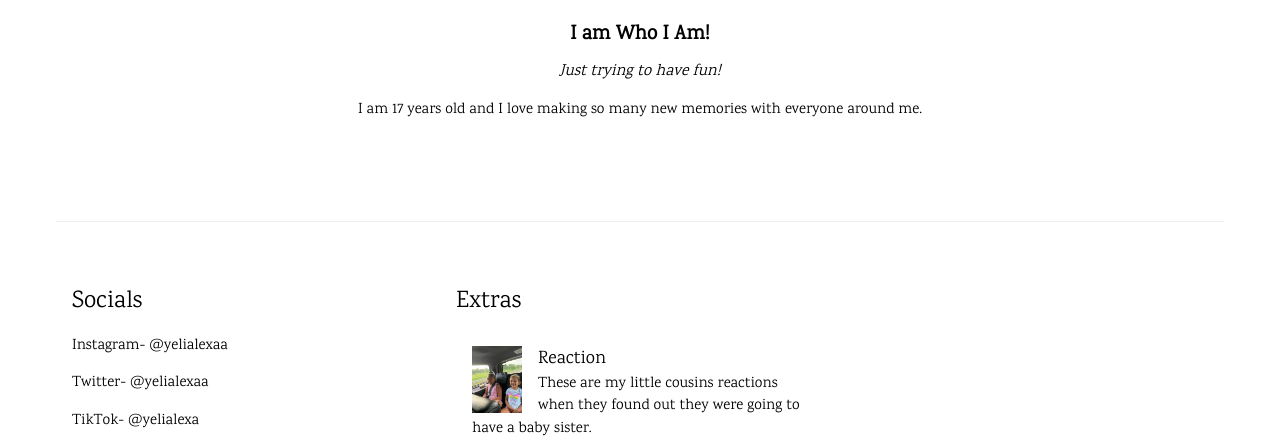
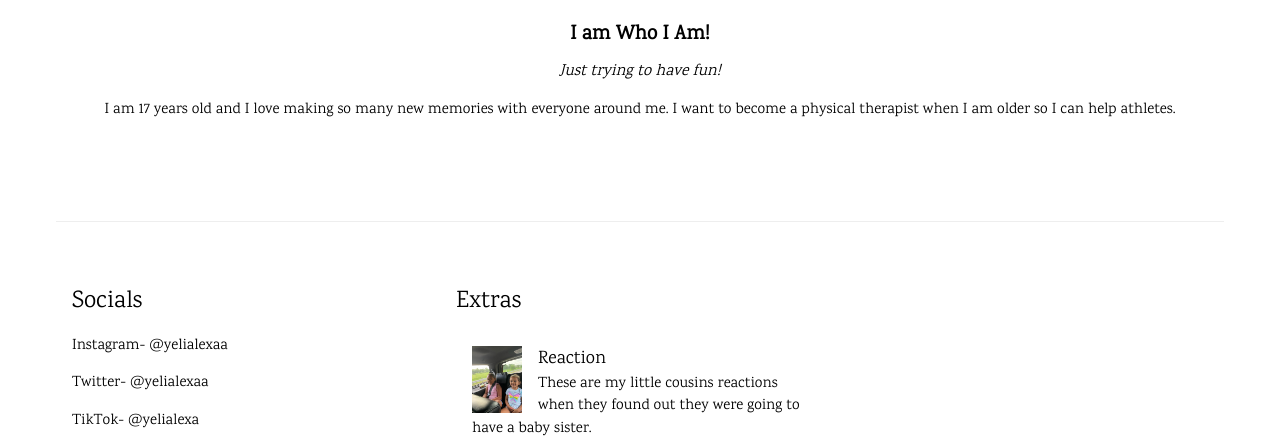
Before and after one commit to yolivares/yolivares.github.io, a plain HTML site: page index.html in a window 1280 px wide. Shown: the part 2314-2758 px from the top of the page. Drawn offline with nearby package versions, Linux system fonts and the light colour scheme.

Commit message:
Update index.html

```diff
--- a/index.html
+++ b/index.html
@@ -115,7 +115,7 @@ body,h1,h2,h3,h4,h5,h6 {font-family: "Karma", sans-serif}
     <div class="w3-padding-32">
       <h4><b>I am Who I Am!</b></h4>
       <h6><i>Just trying to have fun!</i></h6>
-      <p>I am 17 years old and I love making so many new memories with everyone around me.</p>
+      <p>I am 17 years old and I love making so many new memories with everyone around me. I want to become a physical therapist when I am older so I can help athletes.</p>
     </div>
   </div>
   <hr>
```
